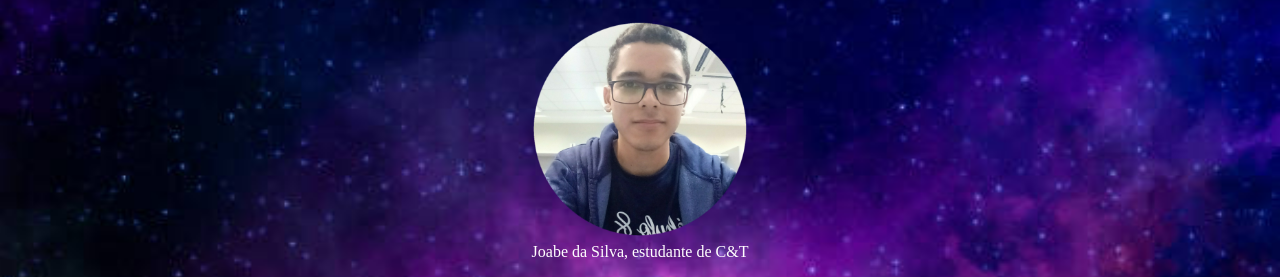
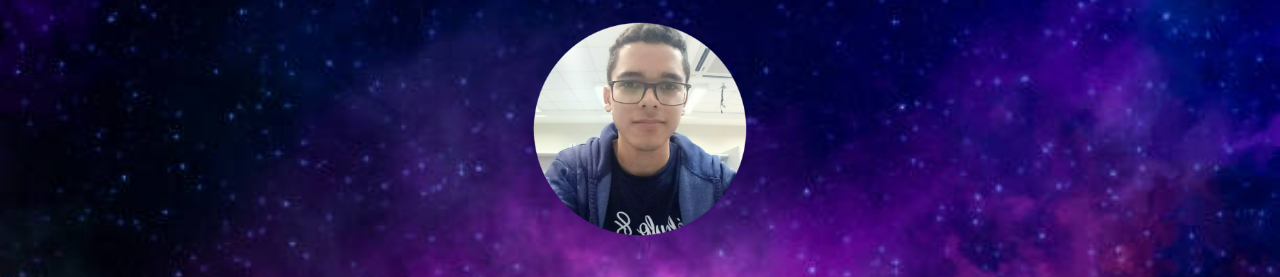
Before and after one commit to Joabedasilva222/primeiro-repositorio, a plain HTML site: page pagina5.html in a window 1280 px wide. Shown: the part 109-386 px from the top of the page. Drawn offline with Linux system fonts and the light colour scheme.

Commit message:
Update pagina5.html

```diff
--- a/pagina5.html
+++ b/pagina5.html
@@ -65,7 +65,7 @@
 	<h1>Meu perfil</h1>
 	<img alt="Joabe da Silva, estudante de C&T" src="imagem/Meuperfil.png"  width="220" height="220" />
 	<br>
-	Joabe da Silva, estudante de C&T
+
 </br>
 <p>
 	<h1>Conheça meus hobbies!</h1>
```
